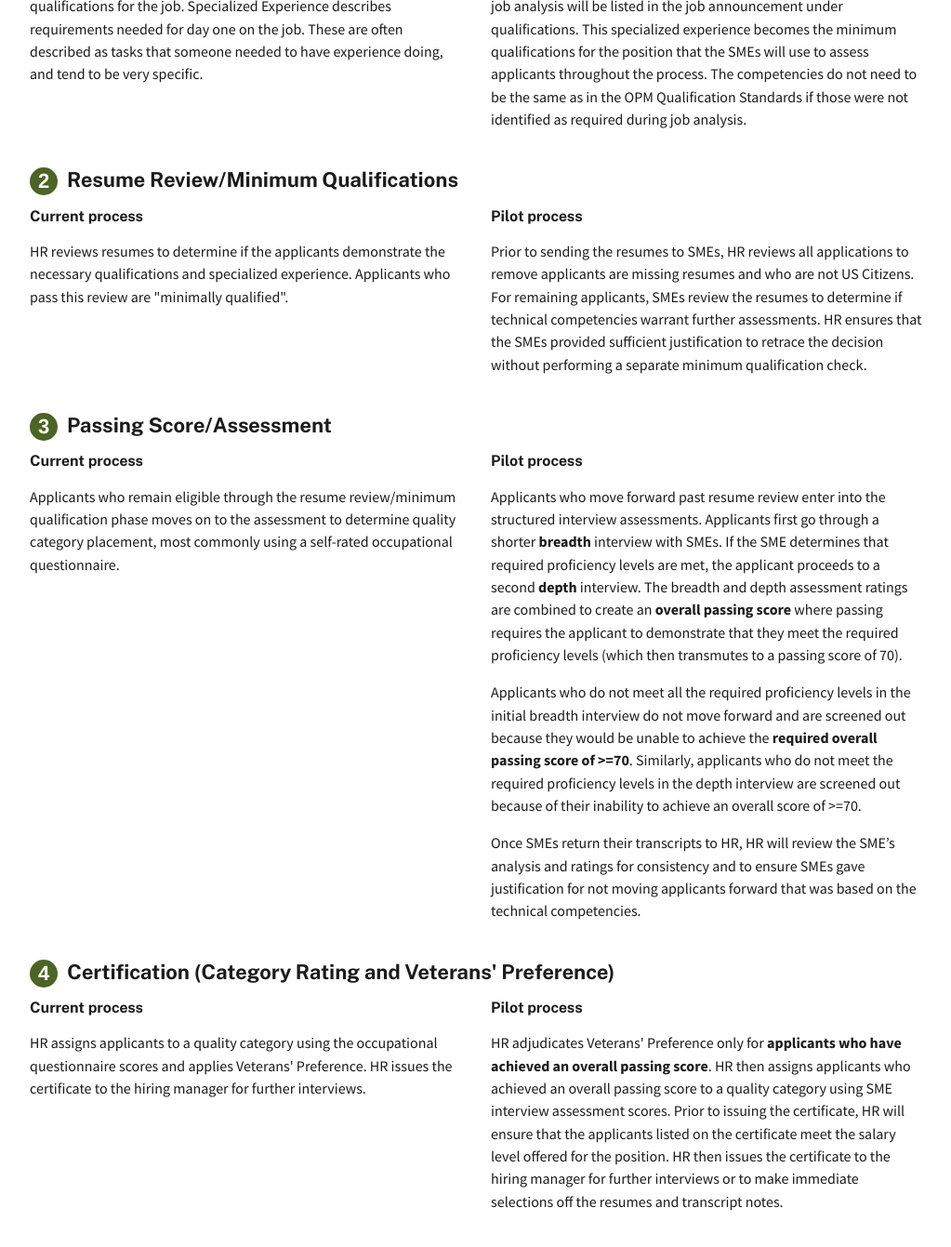
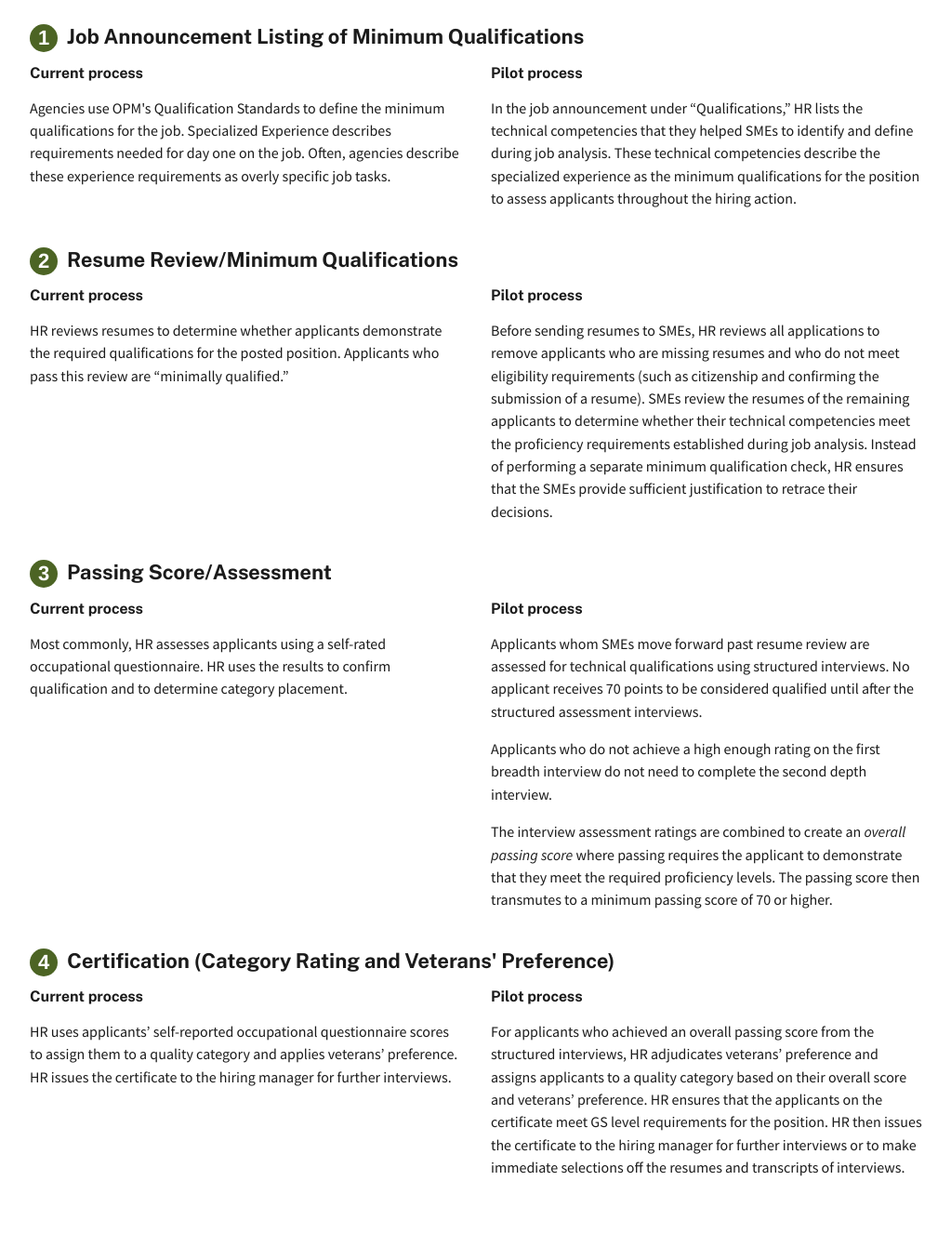
Before and after one commit to usds/SME-QA-Website, a Jekyll site: the page built from pages/about/differences.html, in a window 1280 px wide and 1400 px high, scrolled down 1145 px. Shown: the top 1341 px of the window at 93% size, without its empty margins (128-1151 px from the left). Built offline with Jekyll 4.4.1, drawn with Linux system fonts in a browser that asks for light colours; some of the changed text lies outside the part shown.

Commit message:
Updated, approved language

```diff
--- a/pages/about/differences.html
+++ b/pages/about/differences.html
@@ -3,7 +3,7 @@
 section: about
 permalink: /about/differences/
 title: How our process is different
-intro: Applicants who receive a passing score after multiple professionally developed SME assessments are rated and placed on the certificate of eligibles (following current veterans' preference and category rating rules) by HR. While OPM encourages IO Psychologists to professionally develop assessments, this pilot will have SMEs, HR, and the Hiring Manager coming together to professionally develop the competencies, proficiency levels, and structured interview questions that will define the assessments. If the agency has available IO Psychologists, they should be encouraged to participate.
+intro: In the current competitive hire process, agencies use HR resume review and occupational questionnaires to determine whether a candidate is “minimally qualified.” Applicants who pass this step are automatically “eligible” for quality category placement and veterans’ preference application. The OPM-USDS Pilot instead deploys a subject matter expert (SME) resume review step as a pre-qualification for an overall passing score assessment. HR adjudicates and applies veterans’ preference only to those applicants who achieve the overall passing score after the second interview. HR works with SMEs during a job analysis workshop to develop the competencies, proficiency levels, and structured interview questions that will define the assessments. If the agency has IO Psychologists available, they are encouraged to participate.
 ---
 
 <main id="main-content" role="main" class="usa-layout-docs usa-section chp-article">
@@ -37,13 +37,13 @@
         <div class="tablet:grid-col padding-y-2">
           <h4>Current process</h4>
           <p>
-            Agencies use OPM's Qualification Standards to define the minimum qualifications for the job. Specialized Experience describes requirements needed for day one on the job. These are often described as tasks that someone needed to have experience doing, and tend to be very specific.
+            Agencies use OPM's Qualification Standards to define the minimum qualifications for the job. Specialized Experience describes requirements needed for day one on the job. Often, agencies describe these experience requirements as overly specific job tasks.
           </p>
         </div>
         <div class="tablet:grid-col padding-y-2">
           <h4>Pilot process</h4>
           <p>
-            The technical competencies that were identified and defined during job analysis will be listed in the job announcement under qualifications. This specialized experience becomes the minimum qualifications for the position that the SMEs will use to assess applicants throughout the process. The competencies do not need to be the same as in the OPM Qualification Standards if those were not identified as required during job analysis.
+            In the job announcement under “Qualifications,” HR lists the technical competencies that they helped SMEs to identify and define during job analysis. These technical competencies describe the specialized experience as the minimum qualifications for the position to assess applicants throughout the hiring action.
           </p>
         </div>
       </div>
@@ -54,13 +54,13 @@
         <div class="tablet:grid-col padding-y-2">
           <h4>Current process</h4>
           <p>
-            HR reviews resumes to determine if the applicants demonstrate the necessary qualifications and specialized experience. Applicants who pass this review are "minimally qualified".
+            HR reviews resumes to determine whether applicants demonstrate the required qualifications for the posted position. Applicants who pass this review are “minimally qualified.”
           </p>
         </div>
         <div class="tablet:grid-col padding-y-2">
           <h4>Pilot process</h4>
           <p>
-            Prior to sending the resumes to SMEs, HR reviews all applications to remove applicants are missing resumes and who are not US Citizens. For remaining applicants, SMEs review the resumes to determine if technical competencies warrant further assessments. HR ensures that the SMEs provided sufficient justification to retrace the decision without performing a separate minimum qualification check.
+            Before sending resumes to SMEs, HR reviews all applications to remove applicants who are missing resumes and who do not meet eligibility requirements (such as citizenship and confirming the submission of a resume).  SMEs review the resumes of the remaining applicants to determine whether their technical competencies meet the proficiency requirements established during job analysis.  Instead of performing a separate minimum qualification check, HR ensures that the SMEs provide sufficient justification to retrace their decisions.
           </p>
         </div>
       </div>
@@ -71,19 +71,19 @@
         <div class="tablet:grid-col padding-y-2">
           <h4>Current process</h4>
           <p>
-            Applicants who remain eligible through the resume review/minimum qualification phase moves on to the assessment to determine quality category placement, most commonly using a self-rated occupational questionnaire.
+            Most commonly, HR assesses applicants using a self-rated occupational questionnaire. HR uses the results to confirm qualification and to determine category placement.
           </p>
         </div>
         <div class="tablet:grid-col padding-y-2">
           <h4>Pilot process</h4>
           <p>
-            Applicants who move forward past resume review enter into the structured interview assessments. Applicants first go through a shorter <strong>breadth</strong> interview with SMEs. If the SME determines that required proficiency levels are met, the applicant proceeds to a second <strong>depth</strong> interview. The breadth and depth assessment ratings are combined to create an <strong>overall passing score</strong> where passing requires the applicant to demonstrate that they meet the required proficiency levels (which then transmutes to a passing score of 70).
+            Applicants whom SMEs move forward past resume review are assessed for technical qualifications using structured interviews. No applicant receives 70 points to be considered qualified until after the structured assessment interviews.
           </p>
           <p>
-            Applicants who do not meet all the required proficiency levels in the initial breadth interview do not move forward and are screened out because they would be unable to achieve the <strong>required overall passing score of &gt;=70</strong>. Similarly, applicants who do not meet the required proficiency levels in the depth interview are screened out because of their inability to achieve an overall score of &gt;=70.
+            Applicants who do not achieve a high enough rating on the first breadth interview do not need to complete the second depth interview.
           </p>
           <p>
-             Once SMEs return their transcripts to HR, HR will review the SME’s analysis and ratings for consistency and to ensure SMEs gave justification for not moving applicants forward that was based on the technical competencies.
+            The interview assessment ratings are combined to create an <em>overall passing score</em> where passing requires the applicant to demonstrate that they meet the required proficiency levels. The passing score then transmutes to a minimum passing score of 70 or higher.
           </p>
         </div>
       </div>
@@ -94,13 +94,13 @@
         <div class="tablet:grid-col padding-y-2">
           <h4>Current process</h4>
           <p>
-            HR assigns applicants to a quality category using the occupational questionnaire scores and applies Veterans' Preference. HR issues the certificate to the hiring manager for further interviews.
+            HR uses applicants’ self-reported occupational questionnaire scores to assign them to a quality category and applies veterans’ preference. HR issues the certificate to the hiring manager for further interviews.
           </p>
         </div>
         <div class="tablet:grid-col padding-y-2">
           <h4>Pilot process</h4>
           <p>
-            HR adjudicates Veterans' Preference only for <strong>applicants who have achieved an overall passing score</strong>. HR then assigns applicants who achieved an overall passing score to a quality category using SME interview assessment scores. Prior to issuing the certificate, HR will ensure that the applicants listed on the certificate meet the salary level offered for the position.  HR then issues the certificate to the hiring manager for further interviews or to make immediate selections off the resumes and transcript notes.
+            For applicants who achieved an overall passing score from the structured interviews, HR adjudicates veterans’ preference and assigns applicants to a quality category based on their overall score and veterans’ preference. HR ensures that the applicants on the certificate meet GS level requirements for the position.  HR then issues the certificate to the hiring manager for further interviews or to make immediate selections off the resumes and transcripts of interviews.
           </p>
         </div>
       </div>
```
